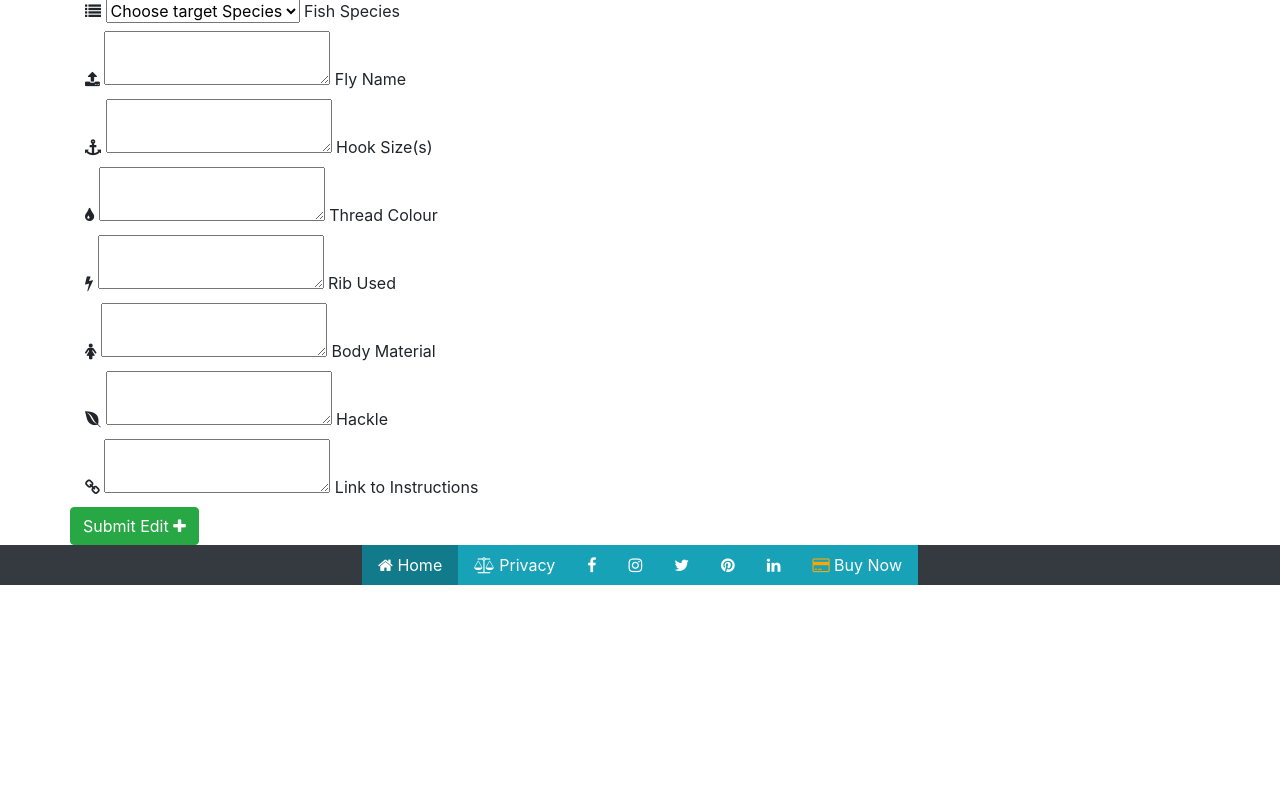
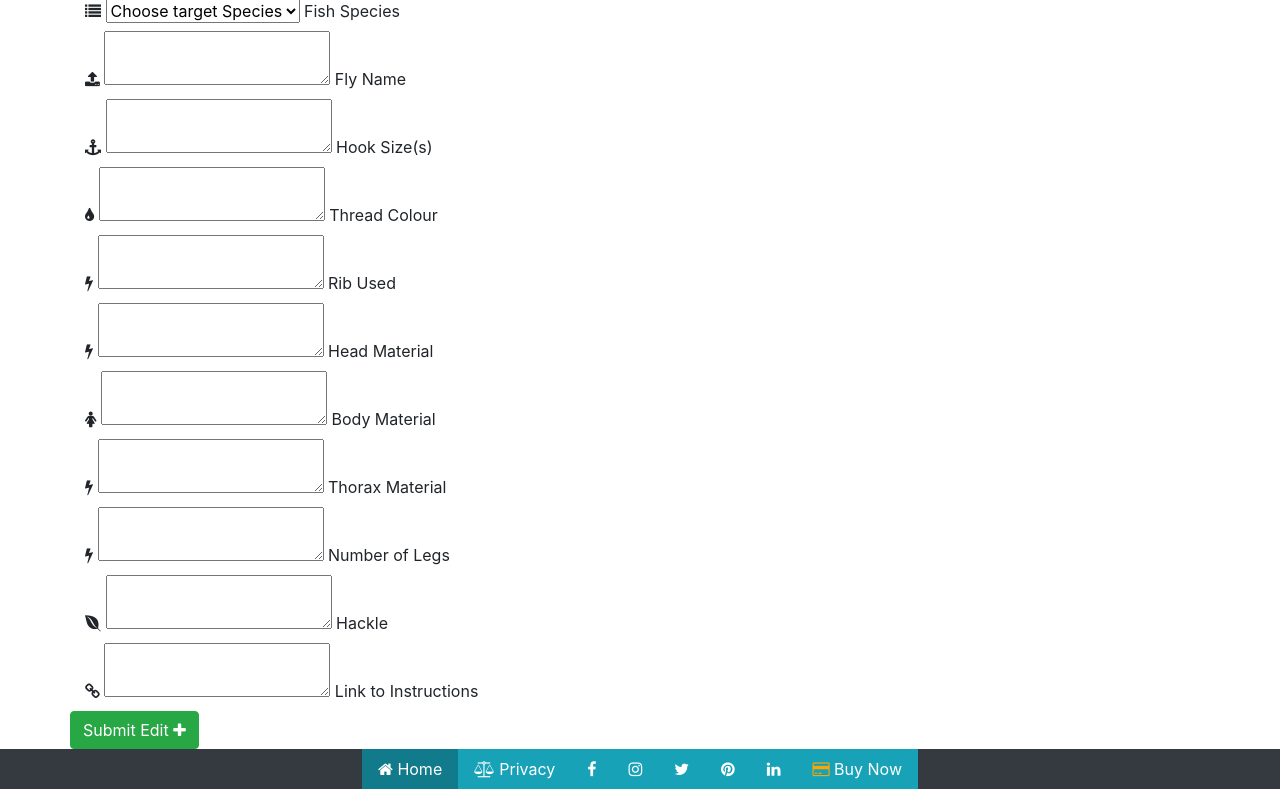
Before and after one commit to AlanOSheadev/Flies-fish-love, a Flask app: template templates/editfly.html in a window 1280 px wide. Shown: the part 101-890 px from the top of the page. Before the commit the page ends 686 px from the top, so only its background shows below. Run offline with Flask 2, Linux system fonts and the light colour scheme; the template is opened without the code that fills it, so the values that code supplies are empty; some libraries are stand-ins or nearby versions.

Commit message:
added extra fields to editfly.html

```diff
--- a/templates/editfly.html
+++ b/templates/editfly.html
@@ -46,10 +46,28 @@
 		    </div>
         </div>
         <div class="row">
+			<div class="input-field col 12"><i class="fa fa-bolt" aria-hidden="true"></i>
+				<textarea type="text" name="head" id="head">{{fly.head}}</textarea>
+				<label>Head Material</label>
+		    </div>
+        </div>
+        <div class="row">
 			<div class="input-field col 12"> <i class="fa fa-female" aria-hidden="true"></i>
 				<textarea type="text" name="body" id="body">{{fly.body}}</textarea>
 				<label>Body Material</label>
 			</div>
+        </div>
+        <div class="row">
+			<div class="input-field col 12"><i class="fa fa-bolt" aria-hidden="true"></i>
+				<textarea type="text" name="thorax" id="thorax">{{fly.thorax}}</textarea>
+				<label>Thorax Material</label>
+		    </div>
+        </div>
+        <div class="row">
+			<div class="input-field col 12"><i class="fa fa-bolt" aria-hidden="true"></i>
+				<textarea type="text" name="legs" id="legs">{{fly.legs}}</textarea>
+				<label>Number of Legs</label>
+		    </div>
         </div>
         <div class="row">
 			<div class="input-field col 12"> <i class="fa fa-envira" aria-hidden="true"></i>
--- a/templates/fly.html
+++ b/templates/fly.html
@@ -6,11 +6,7 @@
         <li>
             <div class="row list-inline">
                     <div class="col 1  list-inline-item">
-<<<<<<< HEAD
                     <button class="btn btn-info" type="button" data-toggle="collapse" data-target="#collapseExample" aria-expanded="false" aria-controls="collapseExample"><i class="fa fa-chevron-circle-down" aria-hidden="true"></i></button>
-=======
-                    <button class="btn btn-info" type="button" data-toggle="collapse" data-target="#collapseExample" aria-expanded="false" aria-controls="collapseExample"><i class="fa fa-angle-double-down"></i></button>
->>>>>>> da849859b215bef279ae2d3ddc8671787694fb9d
                     </div>
                     <div class="col 2">
                         <div>
```
